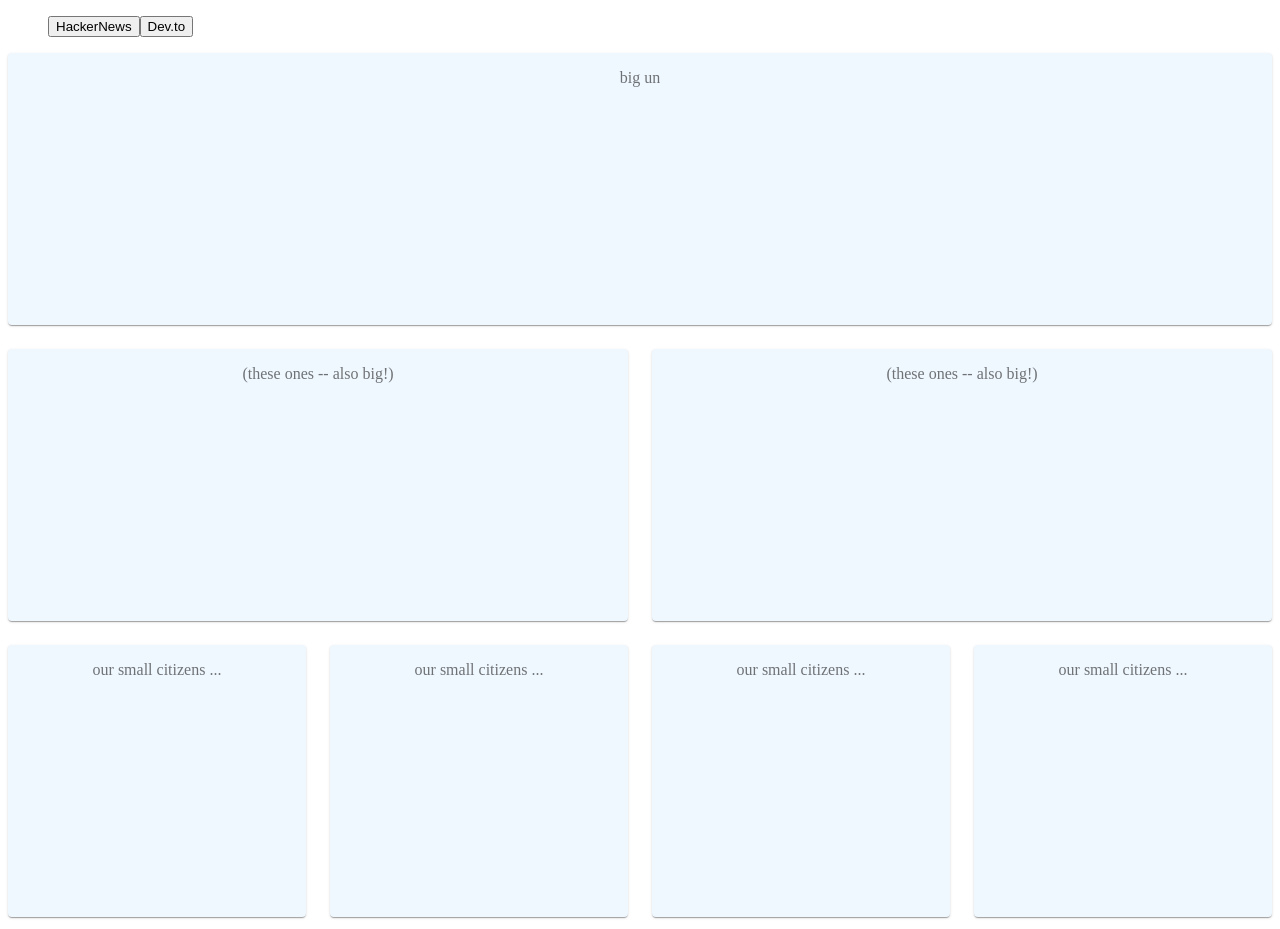
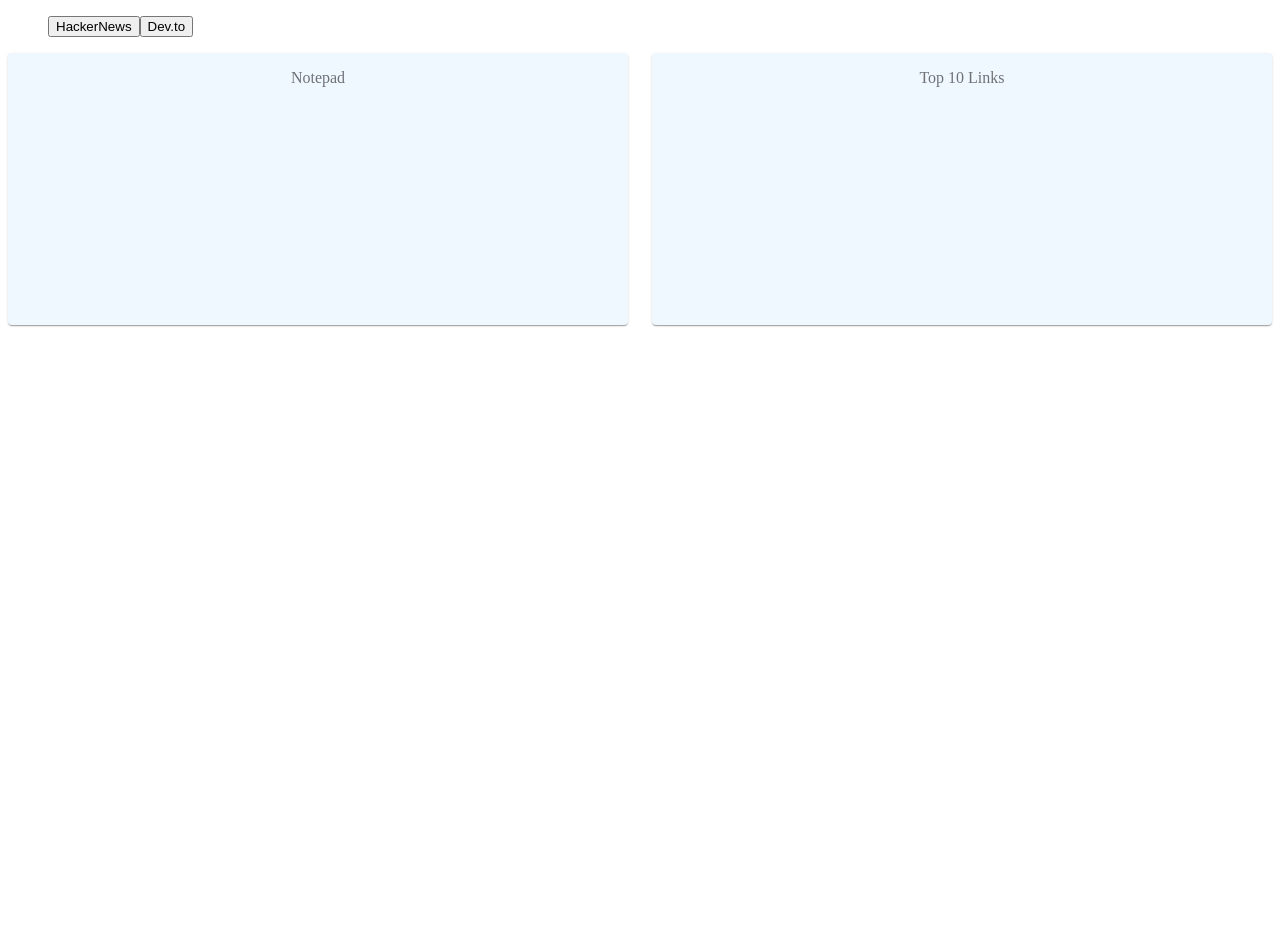
Before and after one commit to dragon-losers/dashboard, a React app: page / in a window 1280 px wide. After the commit the page ends 800 px from the top, so only its background shows below. Built offline with nearby package versions, Linux system fonts and the light colour scheme.

Commit message:
redid layout and added layout prop to page

```diff
--- a/src/components/Dashboard.jsx
+++ b/src/components/Dashboard.jsx
@@ -1,5 +1,5 @@
-import React from "react";
-import { Paper, Grid, makeStyles } from "@material-ui/core";
+import React from 'react';
+import { Paper, Grid, makeStyles } from '@material-ui/core';
 
 const useStyles = makeStyles((theme) => ({
   root: {
@@ -7,41 +7,28 @@ const useStyles = makeStyles((theme) => ({
   },
   paper: {
     padding: theme.spacing(2),
-    textAlign: "center",
+    textAlign: 'center',
     color: theme.palette.text.secondary,
-    height: "15em",
-    backgroundColor: "aliceblue",
+    height: '15em',
+    backgroundColor: 'aliceblue',
   },
 }));
 
-export default function Dashboard() {
+const Dashboard = (props) => {
   const classes = useStyles();
 
   return (
     <div className={classes.root}>
       <Grid container spacing={3}>
-        <Grid item xs={12}>
-          <Paper className={classes.paper}>big un</Paper>
+        <Grid item xs={12} sm={6}>
+          <Paper className={classes.paper}>Notepad</Paper>
         </Grid>
         <Grid item xs={12} sm={6}>
-          <Paper className={classes.paper}>(these ones -- also big!)</Paper>
+          <Paper className={classes.paper}>Top 10 Links</Paper>
         </Grid>
-        <Grid item xs={12} sm={6}>
-          <Paper className={classes.paper}>(these ones -- also big!)</Paper>
-        </Grid>
-        <Grid item xs={6} sm={3}>
-          <Paper className={classes.paper}>our small citizens ...</Paper>
-        </Grid>
-        <Grid item xs={6} sm={3}>
-          <Paper className={classes.paper}>our small citizens ...</Paper>
-        </Grid>
-        <Grid item xs={6} sm={3}>
-          <Paper className={classes.paper}>our small citizens ...</Paper>
-        </Grid>
-        <Grid item xs={6} sm={3}>
-          <Paper className={classes.paper}>our small citizens ...</Paper>
-        </Grid>
+        {props.layout}
       </Grid>
     </div>
   );
-}
+};
+export default Dashboard;
```
